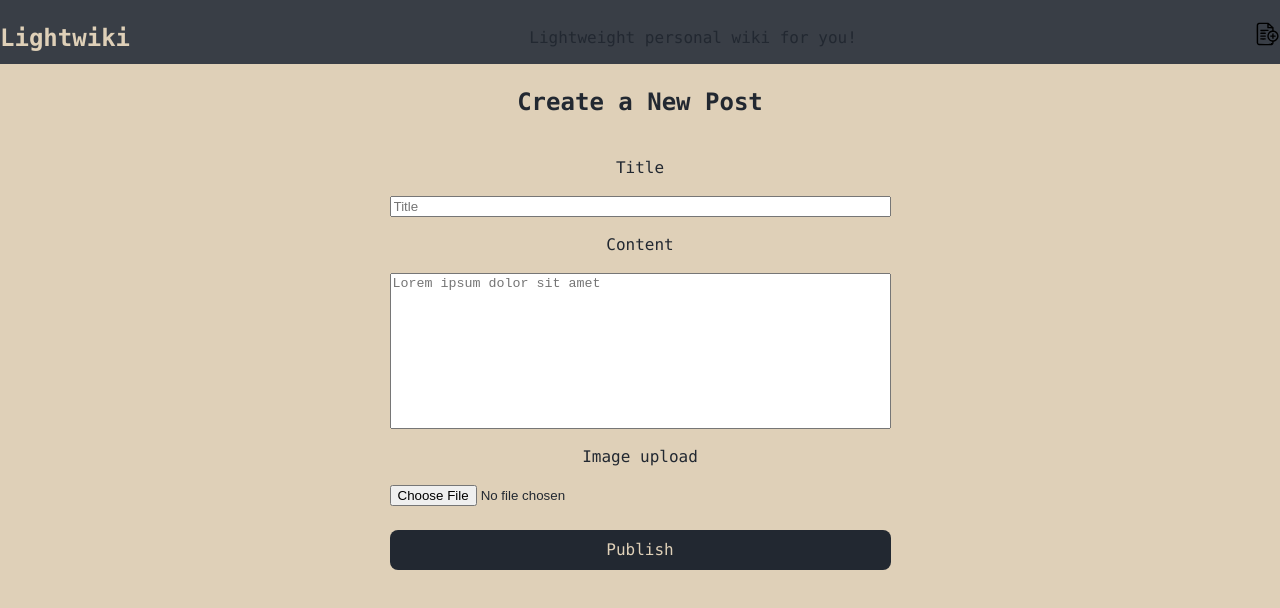
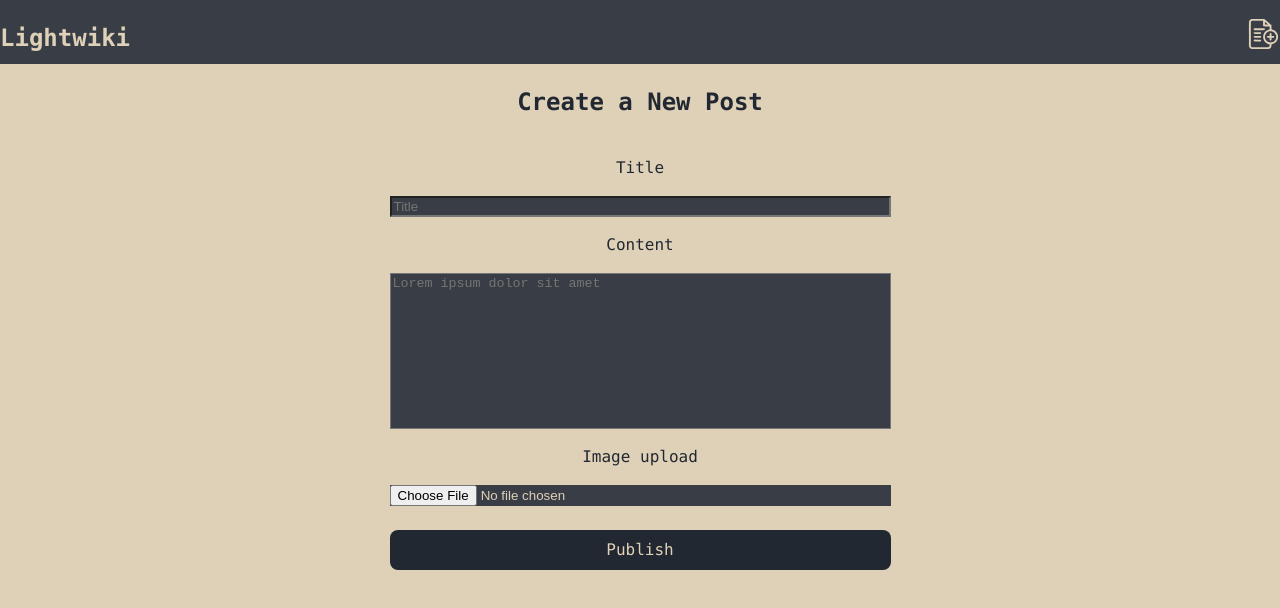
Before and after one commit to igorfrag/lightwiki-front, a React (Vite) app: page /posts/new-post in a window 1280 px wide. Shown: the top 608 px of the page. Built offline with nearby package versions, Linux system fonts and the light colour scheme.

Commit message:
fix new post image styling

```diff
--- /dev/null
+++ b/src/components/NewPostImg.tsx
@@ -0,0 +1,19 @@
+import React from 'react';
+
+interface NewPostImgProps {
+    fill: string;
+}
+
+const NewPostImg: React.FC<NewPostImgProps> = ({ fill }) => (
+    <svg
+        xmlns='http://www.w3.org/2000/svg'
+        width={32}
+        height={32}
+        viewBox='0 0 512 512'
+        fill={fill}
+    >
+        <path d='M59.4 16.5C38.7 21 20.9 39 16.4 59.9 15.3 65.4 15 97.2 15 255.6c0 129.8.3 190.9 1.1 195 1.7 9.9 8.2 21.9 15.8 29.5 7.8 7.8 19.8 14.2 30.1 15.9 4.5.8 45.9 1 137.5.8l131-.3 6.6-2.2c13-4.5 25.8-15 31.9-26.4 5.7-10.7 6.3-13.3 6.9-30.8l.6-16.4 9-1.8c36.7-7.4 67.4-31.3 84-65.3C504 283 462.4 199.1 385 183.2l-8.5-1.7-.5-33.5c-.5-31.6-.6-33.7-2.5-36.2-3.3-4.4-108.4-93.9-112.1-95.4-4.8-2-192.7-1.9-202 .1zM241 84.9c0 39.6 0 39.8 2.3 43.1 1.2 1.9 3.8 4.3 5.7 5.4 3.4 2 5.2 2.1 50.3 2.4l46.7.3v45.7l-6.7 1.2c-30.8 5.7-60.4 25.7-77.8 52.4C230.4 283 236.9 346.1 277 386c10.3 10.3 20.6 17.5 34.3 24 9.6 4.6 27.1 10 32.3 10h2.4v13.2c0 11.9-.3 13.9-2.4 18.4-1.3 2.8-4.3 6.7-6.7 8.7-8.3 7.1-.2 6.8-143.5 6.5l-128.9-.3-4.1-2.2c-5.3-2.8-9.9-7.4-12.7-12.7l-2.2-4.1v-383l2.2-4.1c3.9-7.3 10.5-12.7 17.8-14.5 1.7-.4 41.8-.7 89.3-.8L241 45v39.9zm56 .1c11.8 10.1 21.9 18.7 22.5 19.2.5.4-10.2.8-23.8.8H271V62.7l2.3 2c1.2 1.1 11.9 10.2 23.7 20.3zm87.9 129c32.6 9.3 56.6 34.4 64.8 67.6 2.5 10.4 2.3 29.4-.6 40.9-8.2 33.7-35.3 59.8-69.5 67.1-9.1 1.9-27.1 1.9-36.3 0-33.8-7.2-60.3-32.4-69.4-66.1-3.2-11.6-3.2-32.6 0-44.4 9.2-34.4 34.6-58.5 70.2-66.6 9.3-2.1 31-1.3 40.8 1.5z' />
+        <path d='M97.6 167.9c-9.1 6-9.4 18.8-.5 25.2l3.4 2.4h80.2c79.8 0 80.2 0 83-2.1 9.4-7 9.6-19 .4-25.1l-3.4-2.3h-80.1c-76.8 0-80.2.1-83 1.9zM98 228.2c-5.4 3.7-7.4 7.2-7.4 12.8 0 5.4 1.8 8.7 6.8 12.4 2.7 2 4 2.1 52.5 2.4l49.7.3 3.4-2.3c7.5-5.2 9.6-11.8 6-19.3-1.5-3.2-3.4-5.2-6.1-6.5-3.6-1.9-6.1-2-52.7-2h-48.9l-3.3 2.2zM99.4 287.4c-11 4.9-11.8 20.6-1.4 26.5 3.7 2.1 4.9 2.1 52.7 2.1 55.5 0 53.6.3 58.1-8.1 3.8-7.1 2-14-5.2-19.3-2.7-2-4-2.1-51.9-2.3-39.9-.2-49.8 0-52.3 1.1zM99 348.2c-10.5 5.4-11.5 19.6-1.7 25.7 3.4 2.1 4.4 2.1 53.1 2.1 54.3 0 53.3.1 57.5-5.8 4.8-6.8 3.4-15.6-3.5-20.8l-3.7-2.9-48.6-.3-48.6-.3-4.5 2.3zM354 243.2c-7.1 4.9-7.5 6.1-7.8 25.4l-.4 17.4h-15.9c-11.2 0-16.9.4-19.2 1.4-4.3 1.8-8.5 6.8-9.3 11.2-.9 4.8 1.9 11.8 5.9 14.6 3 2.1 4.4 2.3 20.9 2.6l17.6.3.4 17.2c.3 15.6.5 17.5 2.5 20.7 3 4.8 7.1 7 13.2 7 4.6 0 5.6-.4 9.4-3.9l4.2-4 .5-18.3.5-18.3 18.2-.5 18.2-.5 3.6-3.5c6.1-5.9 6.7-13.1 1.7-19.9-4-5.4-7.1-6.1-25.7-6.1H376v-17.4c0-16.3-.1-17.5-2.3-20.7-4.4-6.7-13.5-8.8-19.7-4.7z' />
+    </svg>
+);
+export default NewPostImg;
--- a/src/components/header.tsx
+++ b/src/components/header.tsx
@@ -1,5 +1,6 @@
 import { Link } from '@tanstack/react-router';
 import React from 'react';
+import NewPostImg from './NewPostImg.js';
 
 interface HeaderProps {
     title: string;
@@ -13,13 +14,8 @@ const Header: React.FC<HeaderProps> = ({ title }) => {
                     <Link to='/'>
                         <h2>{title}</h2>
                     </Link>
-                    <p>Lightweight personal wiki for you!</p>
                     <Link to='/posts/new-post'>
-                        <img
-                            src='/new-page.svg'
-                            alt='Create new post'
-                            width={'24px'}
-                        />
+                        <NewPostImg fill='#dfd0b8' />
                     </Link>
                 </div>
             </div>
--- a/src/index.css
+++ b/src/index.css
@@ -69,4 +69,12 @@ button:focus-visible {
     button {
         background-color: #222831;
     }
+    .new-post-form > textarea {
+        background-color: #393e46;
+        color: #dfd0b8;
+    }
+    .new-post-form > input {
+        background-color: #393e46;
+        color: #dfd0b8;
+    }
 }
```
